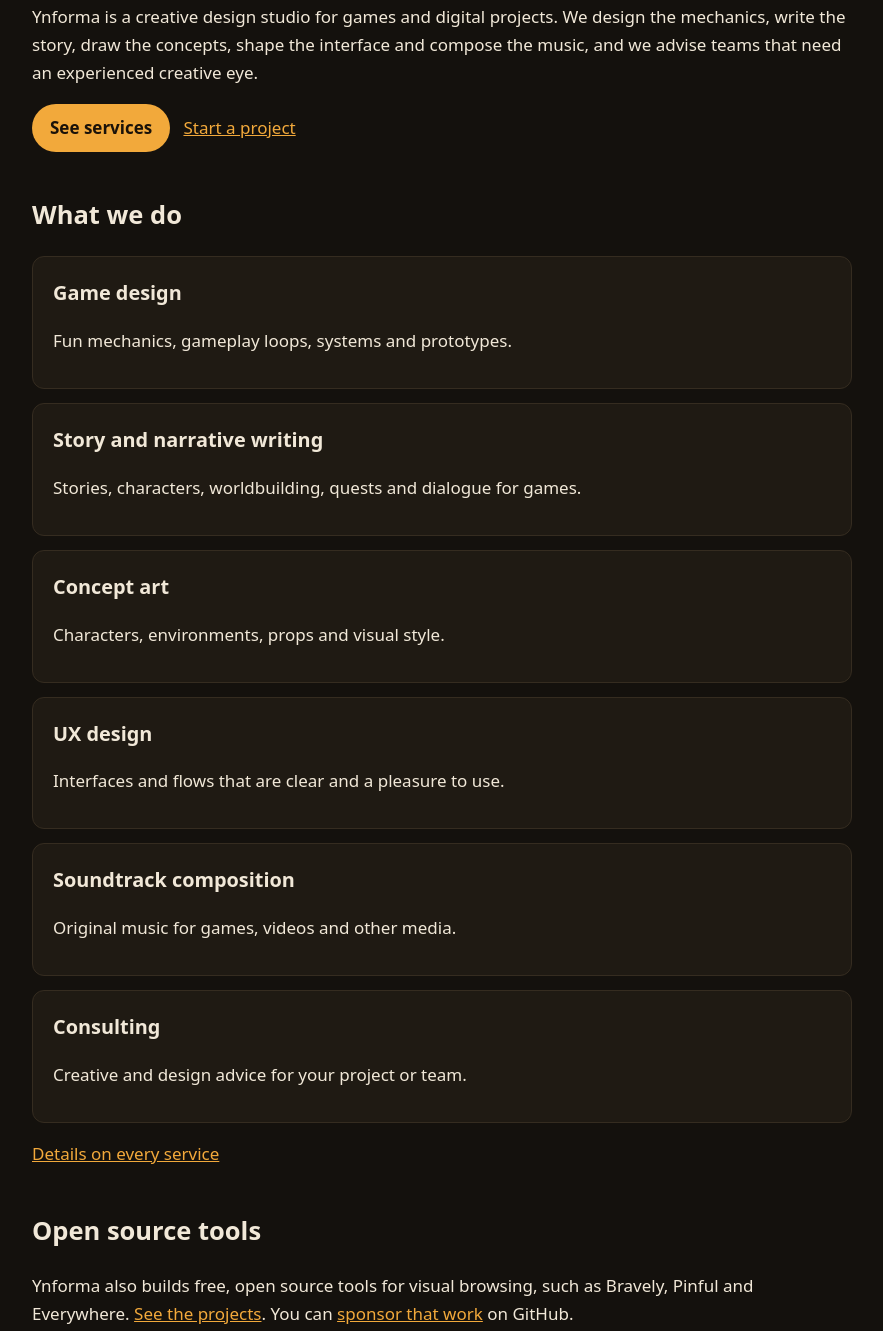
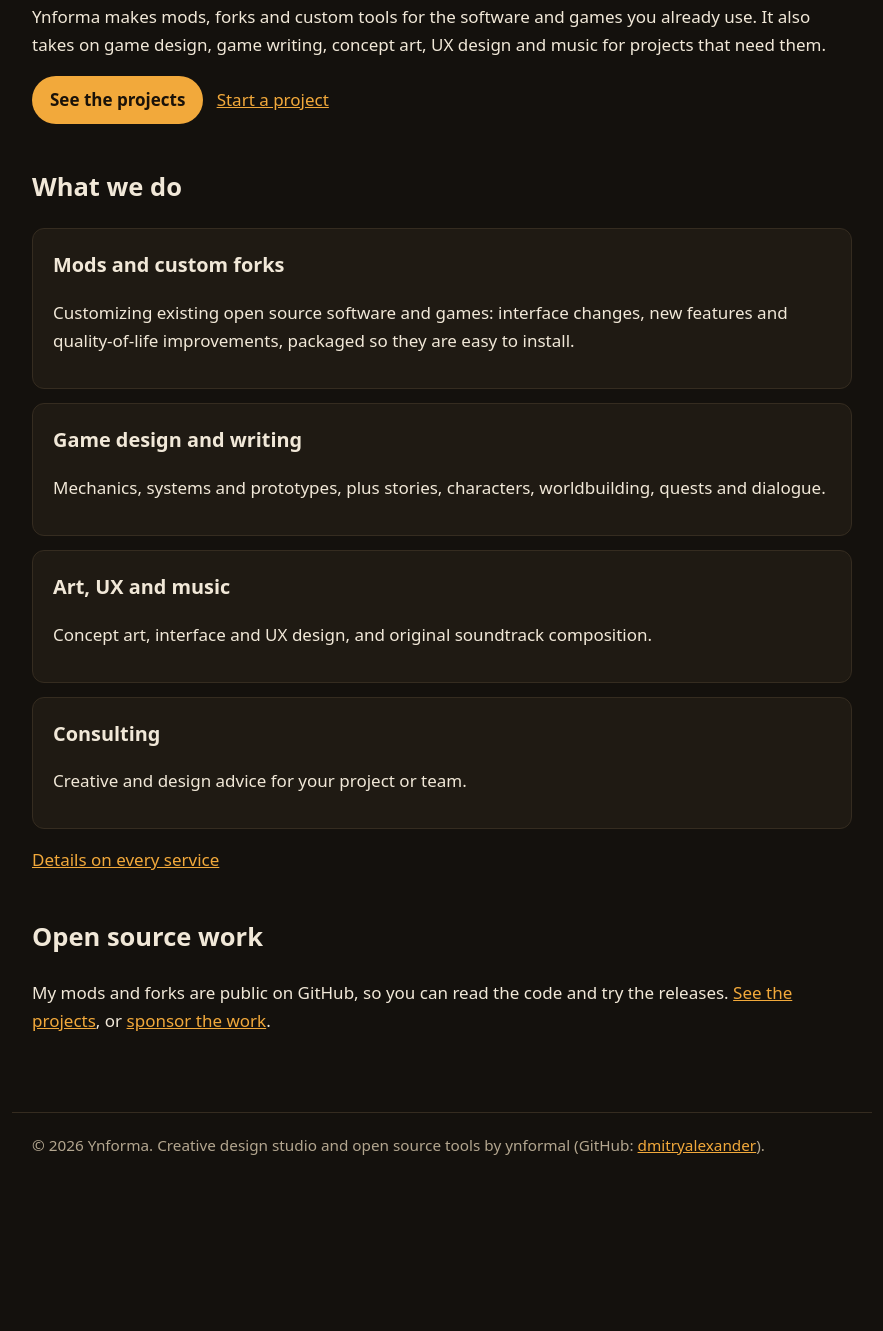
Before and after one commit to dmitryalexander/ynforma-site, a plain HTML site: page index.html in a window 1280 px wide. Shown: the part 206-1537 px from the top of the page, without its empty margins (198-1081 px from the left). After the commit the page ends 1384 px from the top, so only its background shows below. Drawn offline with Linux system fonts and the light colour scheme.

Commit message:
Add files via upload

```diff
--- a/index.html
+++ b/index.html
@@ -1,12 +1,10 @@
-<!doctype html><html lang="en"><head><meta charset="utf-8"><meta name="viewport" content="width=device-width,initial-scale=1"><title>Ynforma - creative design studio</title><meta name="description" content="Ynforma is a creative design studio: game design, game writing, concept art, UX design, music composition and consulting."><link rel="stylesheet" href="style.css"></head><body><header><nav><a class="brand" href="index.html">Ynforma</a><a href="projects.html">Projects</a><a href="services.html">Services</a><a href="support.html">Support</a><a href="about.html">About</a><a href="policies.html">Policies</a><a href="contact.html">Contact</a></nav></header><main>
-<h1>Ynforma</h1><p>Ynforma is a creative design studio for games and digital projects. We design the mechanics, write the story, draw the concepts, shape the interface and compose the music, and we advise teams that need an experienced creative eye.</p><p><a class="btn" href="services.html">See services</a> &nbsp; <a href="contact.html">Start a project</a></p>
+<!doctype html><html lang="en"><head><meta charset="utf-8"><meta name="viewport" content="width=device-width,initial-scale=1"><title>Ynforma - mods, forks and custom tools</title><meta name="description" content="Ynforma makes mods, forks and custom tools, plus game design, writing, art, UX design and music."><link rel="stylesheet" href="style.css"></head><body><header><nav><a class="brand" href="index.html">Ynforma</a><a href="projects.html">Projects</a><a href="services.html">Services</a><a href="support.html">Support</a><a href="about.html">About</a><a href="policies.html">Policies</a><a href="contact.html">Contact</a></nav></header><main>
+<h1>Ynforma</h1><p>Ynforma makes mods, forks and custom tools for the software and games you already use. It also takes on game design, game writing, concept art, UX design and music for projects that need them.</p><p><a class="btn" href="projects.html">See the projects</a> &nbsp; <a href="contact.html">Start a project</a></p>
 <h2>What we do</h2>
-<div class="card"><h3>Game design</h3><p>Fun mechanics, gameplay loops, systems and prototypes.</p></div>
-<div class="card"><h3>Story and narrative writing</h3><p>Stories, characters, worldbuilding, quests and dialogue for games.</p></div>
-<div class="card"><h3>Concept art</h3><p>Characters, environments, props and visual style.</p></div>
-<div class="card"><h3>UX design</h3><p>Interfaces and flows that are clear and a pleasure to use.</p></div>
-<div class="card"><h3>Soundtrack composition</h3><p>Original music for games, videos and other media.</p></div>
+<div class="card"><h3>Mods and custom forks</h3><p>Customizing existing open source software and games: interface changes, new features and quality-of-life improvements, packaged so they are easy to install.</p></div>
+<div class="card"><h3>Game design and writing</h3><p>Mechanics, systems and prototypes, plus stories, characters, worldbuilding, quests and dialogue.</p></div>
+<div class="card"><h3>Art, UX and music</h3><p>Concept art, interface and UX design, and original soundtrack composition.</p></div>
 <div class="card"><h3>Consulting</h3><p>Creative and design advice for your project or team.</p></div>
 <p><a href="services.html">Details on every service</a></p>
-<h2>Open source tools</h2><p>Ynforma also builds free, open source tools for visual browsing, such as Bravely, Pinful and Everywhere. <a href="projects.html">See the projects</a>. You can <a href="support.html">sponsor that work</a> on GitHub.</p>
+<h2>Open source work</h2><p>My mods and forks are public on GitHub, so you can read the code and try the releases. <a href="projects.html">See the projects</a>, or <a href="support.html">sponsor the work</a>.</p>
 </main><footer>&copy; 2026 Ynforma. Creative design studio and open source tools by ynformal (GitHub: <a href="https://github.com/dmitryalexander">dmitryalexander</a>).</footer></body></html>
```
Also changed, not shown: projects.html (+5 -4 lines), services.html (+1 -0 lines), support.html (+2 -1 lines).
